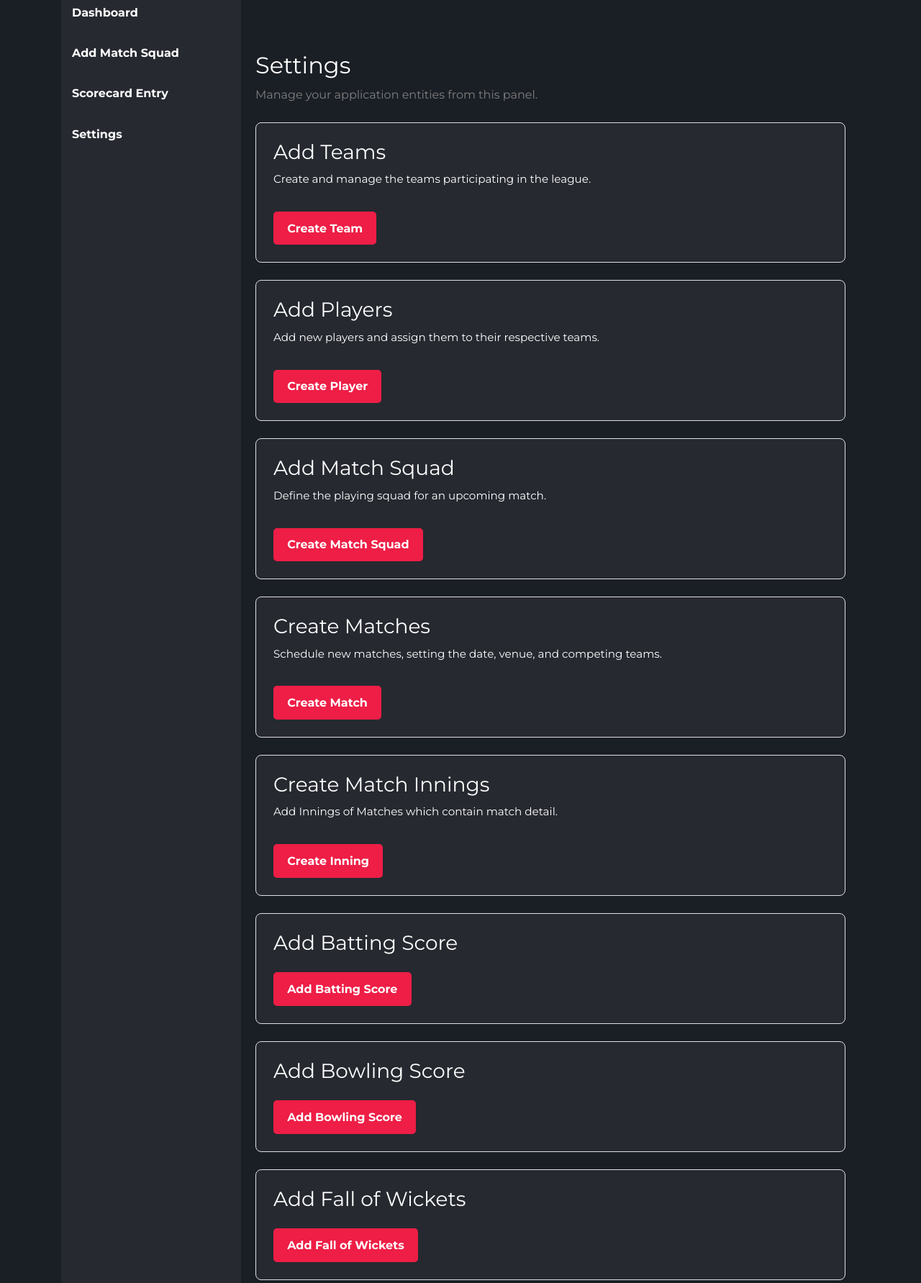
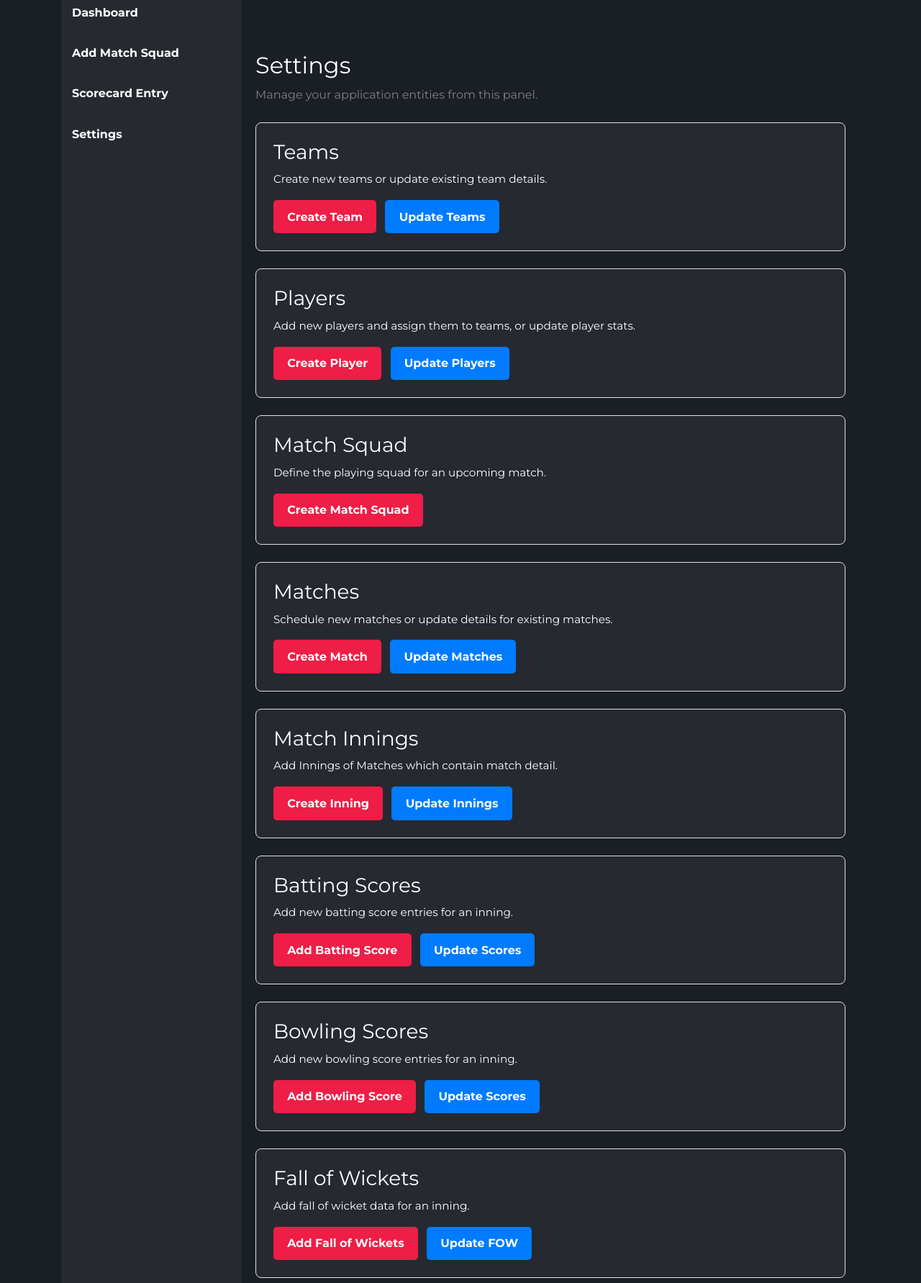
Before and after one commit to Abhishekp44/CricketZone, a Django app: page /admin_api/ in a window 1280 px wide. Shown: the part 139-1922 px from the top of the page at 72% size. Run offline with Django 5.2, Linux system fonts and the light colour scheme; some libraries are stand-ins or nearby versions; some web fonts are replaced.

Commit message:
serializers update logic

```diff
--- a/cricketapp/urls.py
+++ b/cricketapp/urls.py
@@ -65,6 +65,15 @@ urlpatterns = [
     path('view-ticket/<int:booking_id>/', views.view_ticket, name='view_ticket'),
     path('ticket/download/<int:booking_id>/', views.download_ticket_pdf, name='download_ticket_pdf'),
     path('standings/', views.standings_view, name='standings_view'),
+
+    path('players/bulk-update/', views.PlayerBulkUpdateView.as_view(), name='player-bulk-update'),
+    path('teams/bulk-update/', views.TeamBulkUpdateView.as_view(), name='team-bulk-update'),
+    path('matches/bulk-update/', views.MatchBulkUpdateView.as_view(), name='match-bulk-update'),
+    path('innings/bulk-update/', views.InningBulkUpdateView.as_view(), name='inning-bulk-update'),
+    path('scores/batting/bulk-update/', views.BattingScoreBulkUpdateView.as_view(), name='batting-score-bulk-update'),
+    path('scores/bowling/bulk-update/', views.BowlingScoreBulkUpdateView.as_view(), name='bowling-score-bulk-update'),
+    path('scores/fow/bulk-update/', views.FallOfWicketBulkUpdateView.as_view(), name='fow-bulk-update'),
+    path('scores/extras/bulk-update/', views.ExtrasBulkUpdateView.as_view(), name='extras-bulk-update'),
     # path('ticket/<int:ticket_id>/add/', views.add_to_cart, name='add_to_cart'),
     # path('order/', views.order, name='order'),
     # path('payment/', views.payment_page, name='payment_page'),
--- a/cricketapp/views.py
+++ b/cricketapp/views.py
@@ -31,7 +31,75 @@ from django.template.loader import get_template
 from datetime import datetime, timedelta
 from django.db.models import Q, Avg, Sum, Count
 from django.utils import timezone
-
+from rest_framework import generics
+
+class BaseBulkUpdateView(generics.GenericAPIView):
+    """
+    Base view for bulk updates.
+    We subclass this to avoid repeating the 'patch' logic.
+    """
+    def patch(self, request, *args, **kwargs):
+        ids = [item.get('id') for item in request.data if item.get('id')]
+        if not ids:
+            return Response(
+                {"error": "No 'id' found in request data."},
+                status=status.HTTP_400_BAD_REQUEST
+            )
+
+        instances = self.get_queryset().filter(id__in=ids)
+
+        if len(ids) != len(instances):
+             return Response(
+                {"error": "One or more IDs not found."},
+                status=status.HTTP_404_NOT_FOUND
+             )
+
+        serializer = self.get_serializer(
+            instances,
+            data=request.data,
+            many=True,
+            partial=True
+        )
+
+        serializer.is_valid(raise_exception=True)
+        updated_instances = serializer.save()
+
+        return_data = self.get_serializer(updated_instances, many=True).data
+        return Response(return_data, status=status.HTTP_200_OK)
+
+
+# Now we just create subclasses for each model
+class PlayerBulkUpdateView(BaseBulkUpdateView):
+    serializer_class = PlayerSerializer
+    queryset = Player.objects.all()
+
+class TeamBulkUpdateView(BaseBulkUpdateView):
+    serializer_class = TeamSerializer
+    queryset = Team.objects.all()
+
+class MatchBulkUpdateView(BaseBulkUpdateView):
+    serializer_class = MatchSerializer
+    queryset = Match.objects.all()
+
+class InningBulkUpdateView(BaseBulkUpdateView):
+    serializer_class = InningSerializer
+    queryset = Inning.objects.all()
+
+class BattingScoreBulkUpdateView(BaseBulkUpdateView):
+    serializer_class = BattingScoreSerializer
+    queryset = BattingScore.objects.all()
+
+class BowlingScoreBulkUpdateView(BaseBulkUpdateView):
+    serializer_class = BowlingScoreSerializer
+    queryset = BowlingScore.objects.all()
+
+class FallOfWicketBulkUpdateView(BaseBulkUpdateView):
+    serializer_class = FallOfWicketSerializer
+    queryset = FallOfWicket.objects.all()
+
+class ExtrasBulkUpdateView(BaseBulkUpdateView):
+    serializer_class = ExtrasSerializer
+    queryset = Extras.objects.all()
 
 class FallofWicketCreateAPIView(APIView):
     def post(self, request):
--- a/templates/admin_api.html
+++ b/templates/admin_api.html
@@ -50,6 +50,12 @@
     .settings-card p {
         color: #ffffff;
         font-size: 0.95rem;
+        margin-bottom: 0; /* Reset margin */
+    }
+
+    /* NEW: Wrapper for the action buttons */
+    .settings-card-actions {
+        margin-top: 1rem;
     }
 
     .settings-btn {
@@ -60,7 +66,6 @@
         border-radius: 5px;
         text-decoration: none;
         display: inline-block;
-        margin-top: 1rem;
         transition: background-color 0.2s ease;
     }
 
@@ -68,71 +73,114 @@
         background-color: #c81235;
         color: white;
     }
+
+    /* NEW: Style for the 'Update' button */
+    .settings-btn-update {
+        background-color: #007bff; /* Blue color */
+        color: white;
+        font-weight: 600;
+        padding: 0.6rem 1.2rem;
+        border-radius: 5px;
+        text-decoration: none;
+        display: inline-block;
+        transition: background-color 0.2s ease;
+        margin-left: 0.5rem; /* Space between buttons */
+    }
+
+    .settings-btn-update:hover {
+        background-color: #0056b3;
+        color: white;
+    }
 </style>
 
 <div class="site-section bg-dark">
     <div class="container" id="wrapper">
-        <!-- Sidebar -->
         {% include 'sidebar.html' %}
 
-        <!-- Page Content -->
         <div id="page-content-wrapper" style="margin-top: 10%;">
             <h2>Settings</h2>
             <p>Manage your application entities from this panel.</p>
 
             <div class="mt-4">
-                <!-- Add Teams Card -->
                 <div class="settings-card">
-                    <h3>Add Teams</h3>
-                    <p>Create and manage the teams participating in the league.</p>
-                    <a href="/teams/create/" class="settings-btn">Create Team</a>
-                </div>
-
-                <!-- Add Players Card -->
-                <div class="settings-card">
-                    <h3>Add Players</h3>
-                    <p>Add new players and assign them to their respective teams.</p>
-                    <a href="/players/create/" class="settings-btn">Create Player</a>
-                </div>
-
-                <!-- Add Match Squad Card -->
-                <div class="settings-card">
-                    <h3>Add Match Squad</h3>
-                    <p>Define the playing squad for an upcoming match.</p>
-                    <a href="/matchsquad/create/" class="settings-btn">Create Match Squad</a>
-                </div>
-
-                <!-- Create Matches Card -->
-                <div class="settings-card">
-                    <h3>Create Matches</h3>
-                    <p>Schedule new matches, setting the date, venue, and competing teams.</p>
-                    <a href="/match/create/" class="settings-btn">Create Match</a>
+                    <h3>Teams</h3>
+                    <p>Create new teams or update existing team details.</p>
+                    <div class="settings-card-actions">
+                        <a href="/teams/create/" class="settings-btn">Create Team</a>
+                        <a href="/teams/bulk-update/" class="settings-btn-update">Update Teams</a>
+                    </div>
                 </div>
 
                 <div class="settings-card">
-                    <h3>Create Match Innings</h3>
-                    <p>Add Innings of Matches which contain match detail.</p>
-                    <a href="/inning/create/" class="settings-btn">Create Inning</a>
+                    <h3>Players</h3>
+                    <p>Add new players and assign them to teams, or update player stats.</p>
+                    <div class="settings-card-actions">
+                        <a href="/players/create/" class="settings-btn">Create Player</a>
+                        <a href="/players/bulk-update/" class="settings-btn-update">Update Players</a>
+                    </div>
                 </div>
 
                 <div class="settings-card">
-                    <h3>Add Batting Score</h3>
-                    <a href="/batting/create/" class="settings-btn">Add Batting Score</a>
+                    <h3>Match Squad</h3>
+                    <p>Define the playing squad for an upcoming match.</p>
+                    <div class="settings-card-actions">
+                        <a href="/matchsquad/create/" class="settings-btn">Create Match Squad</a>
+                        </div>
                 </div>
 
                 <div class="settings-card">
-                    <h3>Add Bowling Score</h3>
-                    <a href="/bowling/create/" class="settings-btn">Add Bowling Score</a>
+                    <h3>Matches</h3>
+                    <p>Schedule new matches or update details for existing matches.</p>
+                    <div class="settings-card-actions">
+                        <a href="/match/create/" class="settings-btn">Create Match</a>
+                        <a href="/matches/bulk-update/" class="settings-btn-update">Update Matches</a>
+                    </div>
                 </div>
 
                 <div class="settings-card">
-                    <h3>Add Fall of Wickets</h3>
-                    <a href="/fallofwicket/create/" class="settings-btn">Add Fall of Wickets</a>
+                    <h3>Match Innings</h3>
+                    <p>Add Innings of Matches which contain match detail.</p>
+                    <div class="settings-card-actions">
+                        <a href="/inning/create/" class="settings-btn">Create Inning</a>
+                        <a href="/innings/bulk-update/" class="settings-btn-update">Update Innings</a>
+                    </div>
                 </div>
 
                 <div class="settings-card">
-                    <h3>Add Extras</h3>
-                    <a href="/extras/create/" class="settings-btn">Add Extras</a>
+                    <h3>Batting Scores</h3>
+                    <p>Add new batting score entries for an inning.</p>
+                    <div class="settings-card-actions">
+                        <a href="/batting/create/" class="settings-btn">Add Batting Score</a>
+                        <a href="/scores/batting/bulk-update/" class="settings-btn-update">Update Scores</a>
+                    </div>
+                </div>
+
+                <div class="settings-card">
+                    <h3>Bowling Scores</h3>
+                    <p>Add new bowling score entries for an inning.</p>
+                    <div class="settings-card-actions">
+                        <a href="/bowling/create/" class="settings-btn">Add Bowling Score</a>
+                        <a href="/scores/bowling/bulk-update/" class="settings-btn-update">Update Scores</a>
+                    </div>
+                </div>
+
+                <div class="settings-card">
+                    <h3>Fall of Wickets</h3>
+                    <p>Add fall of wicket data for an inning.</p>
+                    <div class="settings-card-actions">
+                        <a href="/fallofwicket/create/" class="settings-btn">Add Fall of Wickets</a>
+                        <a href="/scores/fow/bulk-update/" class="settings-btn-update">Update FOW</a>
+                    </div>
+                </div>
+
+                <div class="settings-card">
+                    <h3>Extras</h3>
+                    <p>Add extras (wides, no-balls, etc.) for an inning.</p>
+                    <div class="settings-card-actions">
+                        <a href="/extras/create/" class="settings-btn">Add Extras</a>
+                        <a href="/scores/extras/bulk-update/" class="settings-btn-update">Update Extras</a>
+
+                    </div>
                 </div>
             </div>
         </div>
```
Also changed, not shown: cricketapp/serializers.py (+75 -3 lines).
